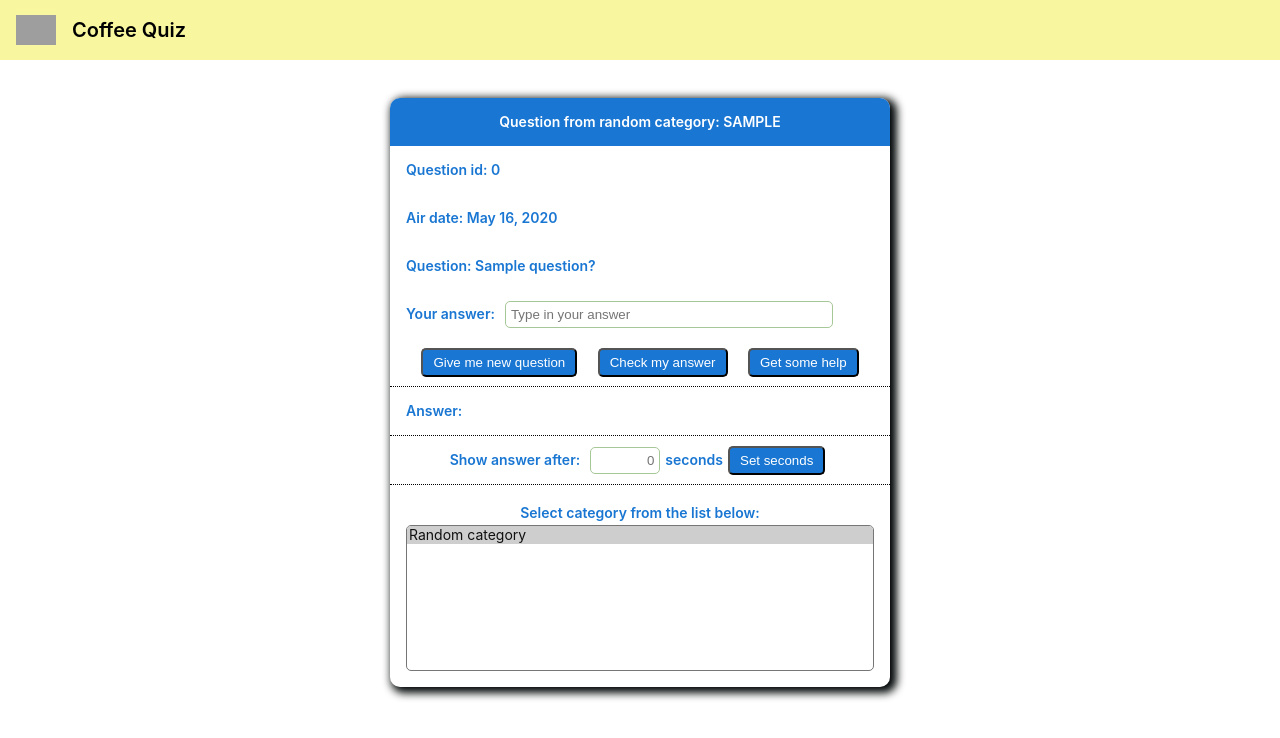
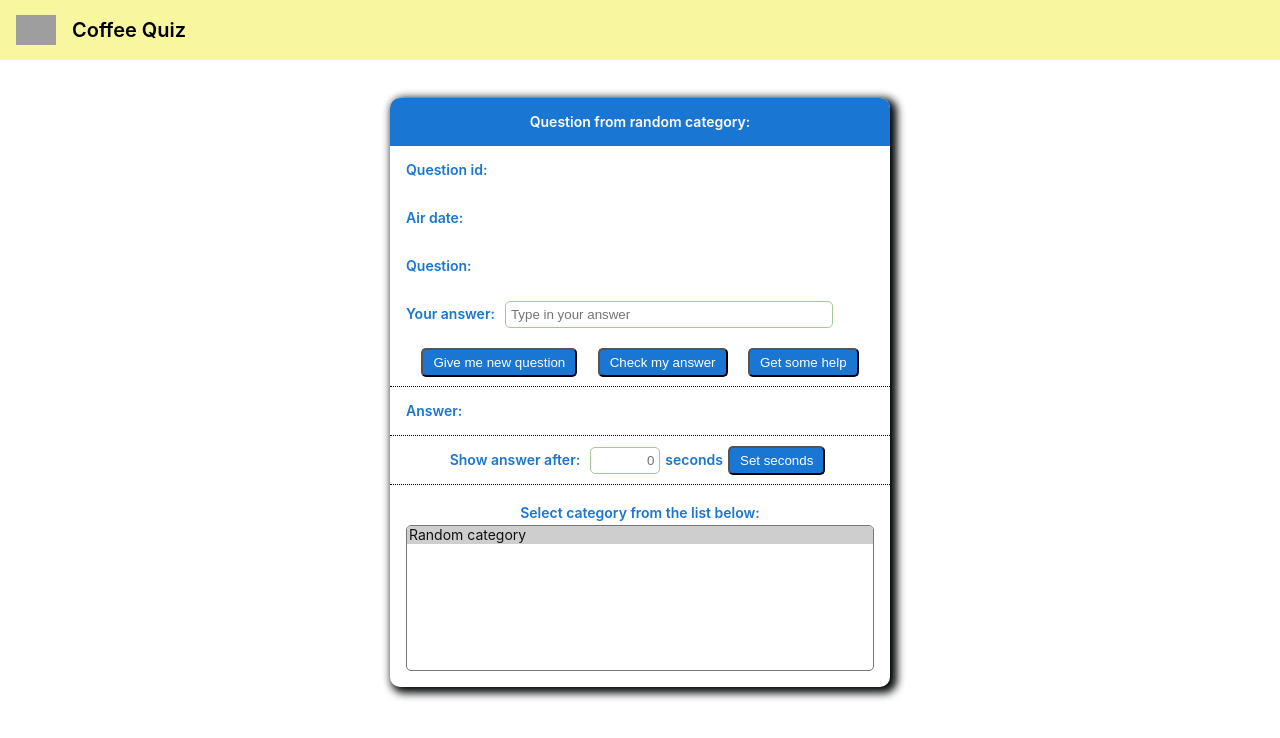
Before and after one commit to majertunde/coffeequiz, an Angular app: page / in a window 1280 px wide. Shown: the top 738 px of the page. Built offline with nearby package versions, Linux system fonts and the light colour scheme; grey boxes are pictures that could not be loaded.

Commit message:
Refactoring and cleaning unnecessary console logs

```diff
--- a/src/app/app.component.css
+++ b/src/app/app.component.css
@@ -57,6 +57,11 @@
 .card.dotted.selection {
     flex-direction: column;
     height: auto;
+}
+
+.card.question {
+    height: auto;
+    line-height: 16px;
 }
 
 .content {
--- a/src/app/app.component.html
+++ b/src/app/app.component.html
@@ -14,7 +14,7 @@
       <span *ngSwitchDefault>Question from {{ category }} category</span>
       <span *ngSwitchCase="'random'">Question from random category: {{ category }}</span>
     </div>
-   <div class="card">
+   <div class="card question">
       <span>Question id: {{ id }}</span>
     </div>
     <div class="card">
--- a/src/app/app.component.ts
+++ b/src/app/app.component.ts
@@ -7,13 +7,14 @@ import { Component } from '@angular/core';
 })
 export class AppComponent {
   title = 'coffeequiz';
-  category = 'SAMPLE';
-  id = 0;
-  airdate = new Date();
-  question = 'Sample question?';
-  answer = 'Sample answer';
   showAnswer = false;
   counter = 0;
+  category : any;
+  categoryId : any;
+  id : any;
+  airdate : any;
+  question : any;
+  answer : any;
   categories : any;
   interval : any;
 
@@ -26,14 +27,12 @@ export class AppComponent {
   }
 
   getNewQuestion() {
-    console.log('getting new question...');
     this.showAnswer = false;
     (<HTMLInputElement>document.getElementById("ans")).value = "";
     this.showAnswerAfterTimeout();
   }
 
   getConfirmation() {
-    console.log('good answer!');
     var retVal = confirm("Good answer! Ready for a new question?");
     this.showAnswer = true;
     if( retVal == true ) {
@@ -42,7 +41,6 @@ export class AppComponent {
   }
 
   raiseWrongAnswerMessage() {
-    console.log('wrong answer!');
     alert("Wrong answer! Try again!");
   }
 }
```
